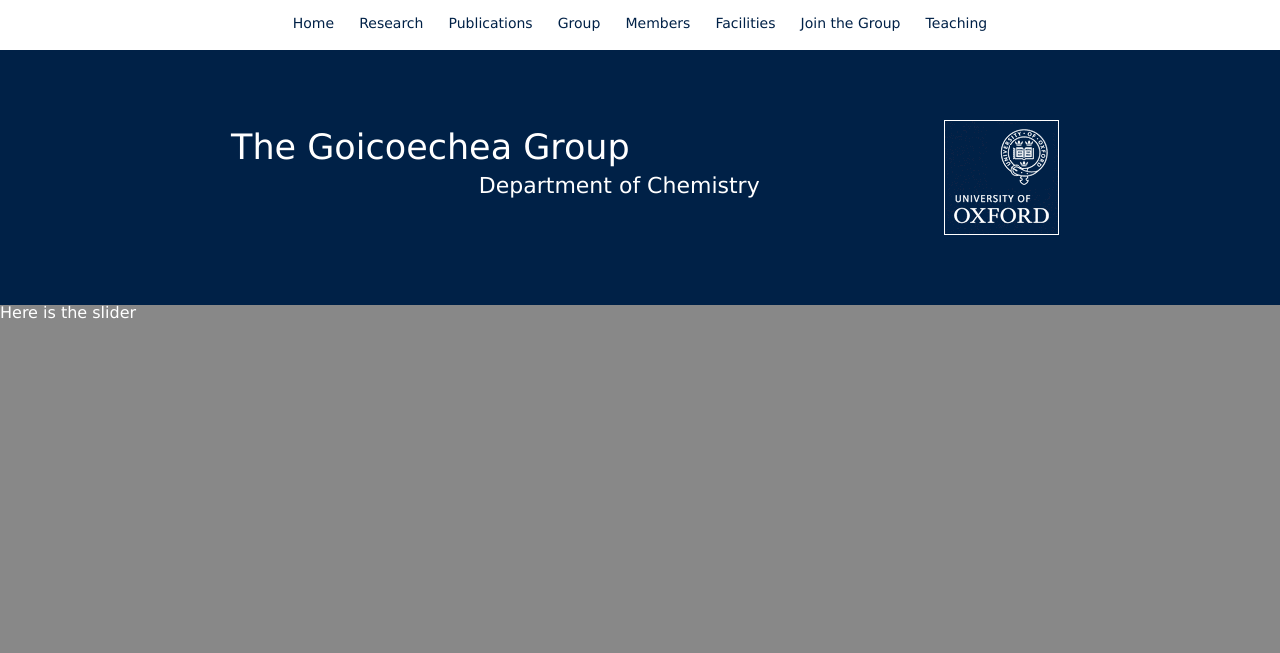
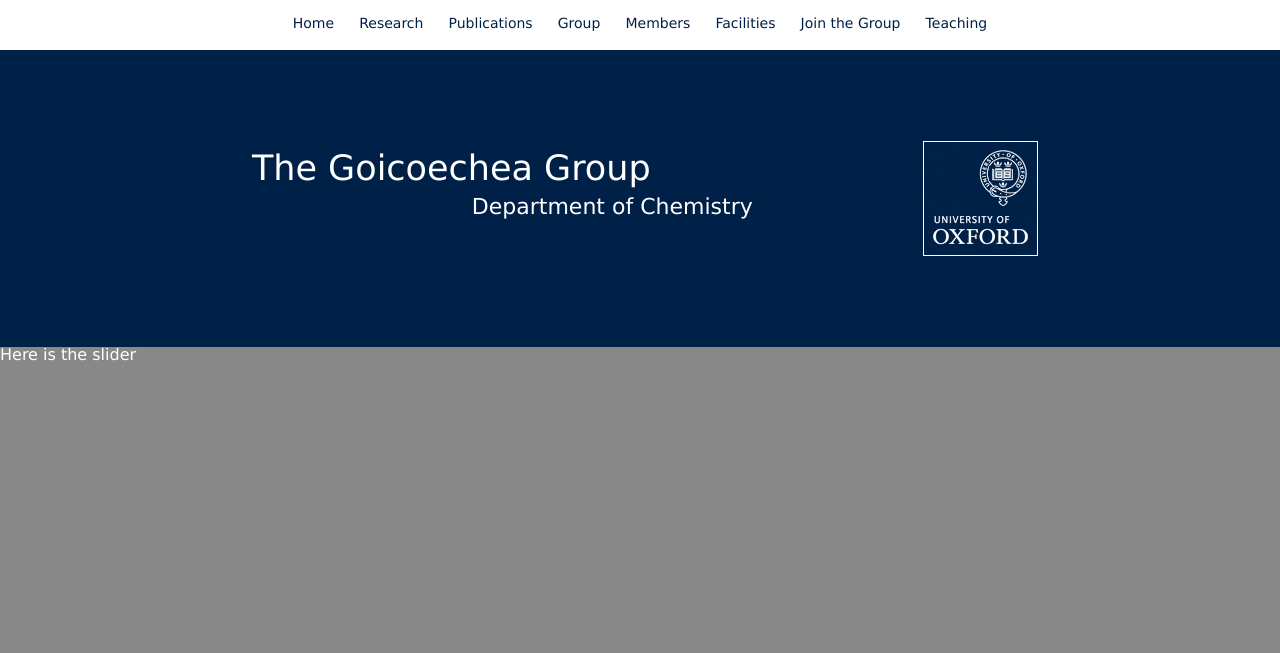
Before and after one commit to bayners123/bayners123, a Jekyll site: the page built from index.md, in a window 1280 px wide and 1400 px high. Shown: the top 653 px of the window. Built offline with Jekyll 4.4.1, drawn with Linux system fonts in a browser that asks for light colours; nearby versions of some CDN libraries; grey boxes are pictures that could not be loaded.

Commit message:
Responsive stuff for the header

```diff
--- a/_includes/css/main.css
+++ b/_includes/css/main.css
@@ -4,6 +4,8 @@
    font-size: 12pt;
    color: #FFF;
 }
+
+img { max-width: 100%; }
 
 h1 { text-weight: bold; font-size: 20pt; margin-bottom: 10px; }
 h2 { font-size: 18pt; margin-bottom: 10px; }
@@ -37,7 +39,7 @@
 }
 
 #headerarea {
-    padding: 70px;
+    padding: 7.1%;
 }
 
 #headerarea img {
--- a/_includes/top.html
+++ b/_includes/top.html
@@ -6,6 +6,7 @@
 <title>Welcome to the Goicoechea Group website</title>
 
 <meta http-equiv="Content-Type" content="text/html; charset=UTF-8">
+<meta name="viewport" content="width=device-width; initial-scale=1.0">
 
 <link rel="stylesheet" type="text/css" href="/style.css">
 
```
